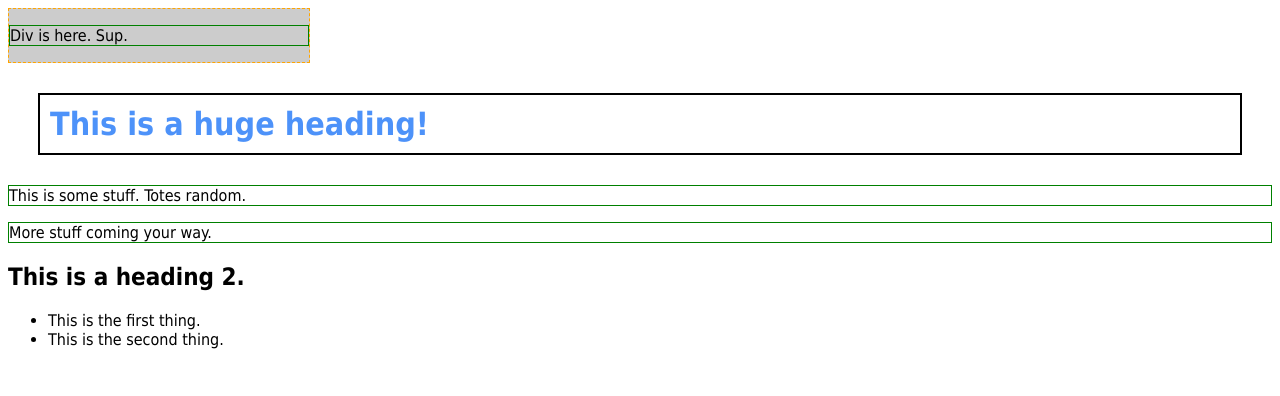
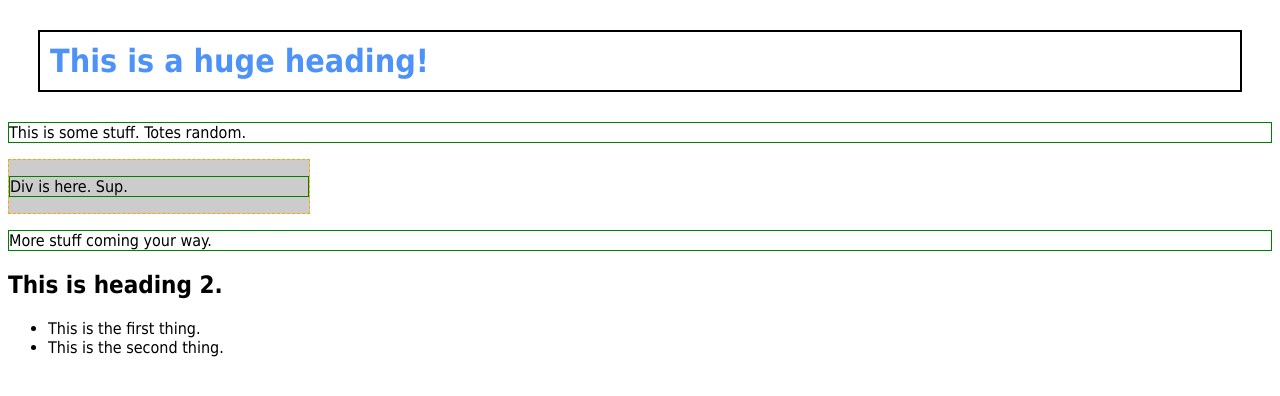
Before and after one commit to kaeladickens/kaeladickens.github.io, a plain HTML site: page index.html in a window 1280 px wide. Drawn offline with Linux system fonts and the light colour scheme.

Commit message:
Update index.html

```diff
--- a/index.html
+++ b/index.html
@@ -4,14 +4,16 @@
   <title>HTML/CSS Workshop!</title>
   <link rel="stylesheet" href="style.css">
   </head>
+
+  <body>
+    <h1>This is a huge heading!</h1>
+    <p>This is some stuff. Totes random.</p>
   <div>
     <p> Div is here. Sup.</p>
   </div>
-  <body>
-    <h1>This is a huge heading!</h1>
-    <p>This is some stuff. Totes random.</p>
+
     <p>More stuff coming your way.</p>
-    <h2>This is a heading 2.</h2>
+    <h2>This is heading 2.</h2>
 
     <ul>
       <li>This is the first thing.</li>
```
